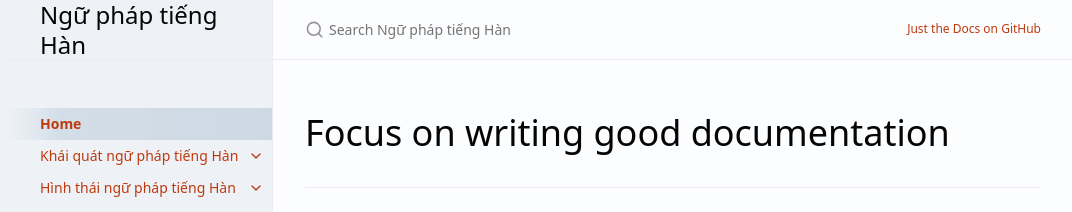
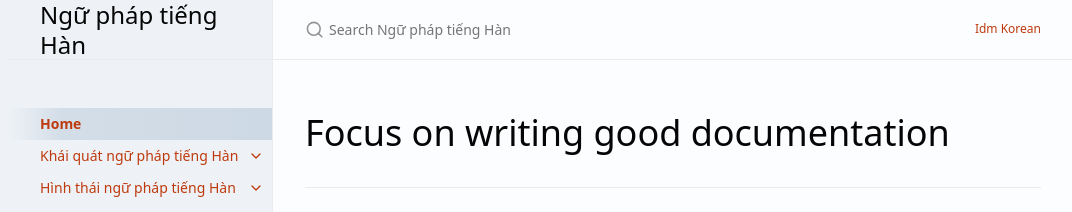
Before and after one commit to idmkorean/ngu-phap-tieng-han, a Jekyll site: the page built from index.md, in a window 1280 px wide. Shown: the top 212 px of the page, without its empty margins (99-1171 px from the left). Built offline with Jekyll 4.4.1, drawn with Linux system fonts in a browser that asks for light colours; cached includes are drawn as plain includes.

Commit message:
Update _config.yml

```diff
--- a/_config.yml
+++ b/_config.yml
@@ -101,11 +101,11 @@ heading_anchors: true
 
 # Aux links for the upper right navigation
 aux_links:
-  "Just the Docs on GitHub":
-    - "https://github.com/just-the-docs/just-the-docs"
+  "Idm Korean":
+    - "https://idmkorean.github.io/"
 
 # Makes Aux links open in a new tab. Default is false
-aux_links_new_tab: false
+aux_links_new_tab: true
 
 # Sort order for navigation links
 # nav_sort: case_insensitive # default, equivalent to nil
```
